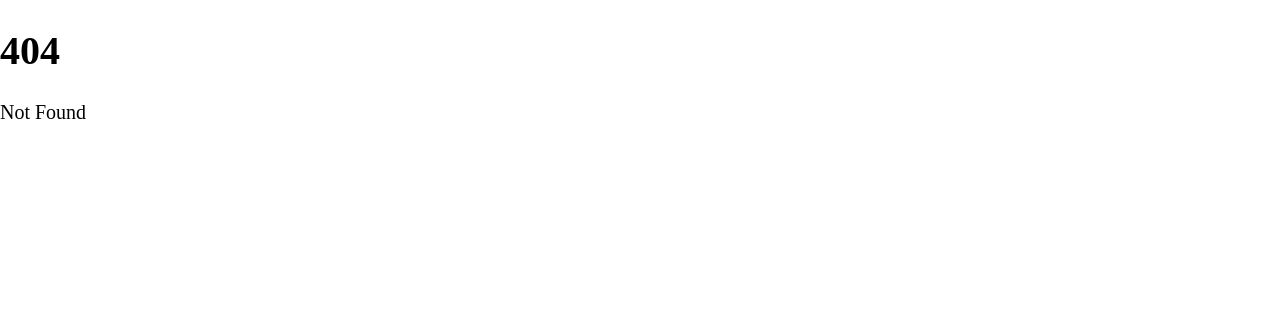
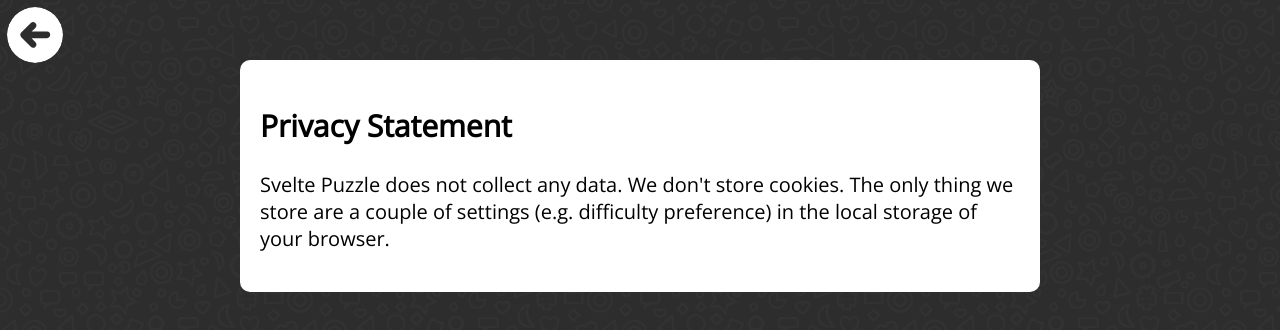
Before and after one commit to bersling/sveltepuzzle, a SvelteKit app in the folder client/: page /privacy in a window 1280 px wide. Before the commit this address had no page. Shown: the top 330 px of the page. Built offline with nearby package versions, Linux system fonts and the light colour scheme.

Commit message:
dedicated privacy statement

```diff
--- /dev/null
+++ b/client/src/routes/privacy/+page.svelte
@@ -0,0 +1,26 @@
+<script>
+	import PaddedPageWithNav from '../PaddedPageWithNav.svelte';
+</script>
+
+<PaddedPageWithNav>
+	<div class="wrapper">
+		<h2>Privacy Statement</h2>
+		<p>
+			Svelte Puzzle does not collect any data. We don't store cookies. The only thing we store are a
+			couple of settings (e.g. difficulty preference) in the local storage of your browser.
+		</p>
+	</div>
+</PaddedPageWithNav>
+
+<style>
+	@import url('https://fonts.googleapis.com/css2?family=Open+Sans&display=swap');
+	.wrapper {
+		font-family: 'Open Sans', sans-serif;
+		flex-direction: column;
+		max-width: 800px;
+		margin: auto;
+		border-radius: 10px;
+		background: white;
+		padding: 20px;
+	}
+</style>
```
Also changed, not shown: 1 other file (tests, documents, lock files or other folders).
